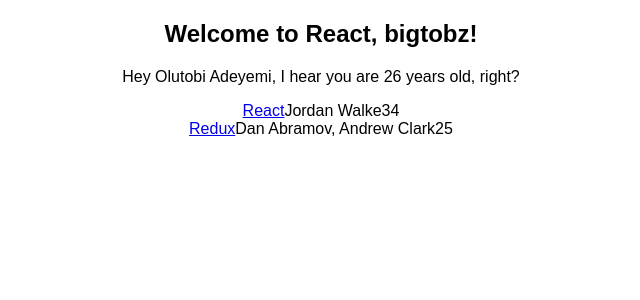
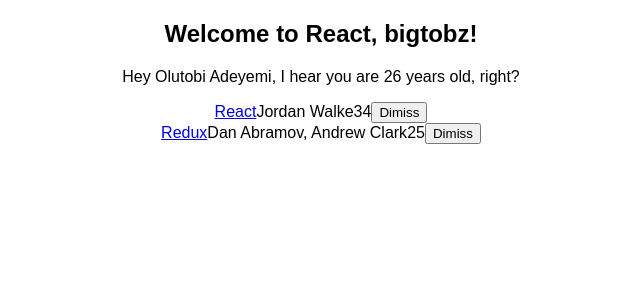
Before and after one commit to Jeezman/hacker-news-app, a React (Create React App) app: page / in a window 1280 px wide. Shown: the top 300 px of the page, without its empty margins (319-959 px from the left). Built offline with nearby package versions, Linux system fonts and the light colour scheme.

Commit message:
add button to remove items from list

```diff
--- a/src/App.js
+++ b/src/App.js
@@ -28,9 +28,17 @@
     super(props);
 
     this.state = {
-      list: list,
+      list,
     };
+    this.onDismiss = this.onDismiss.bind(this);
   };
+
+  //removes the clicked item
+  onDismiss(id) {
+    const isNotId = item => item.objectID !== id;
+    const updatedList = this.state.list.filter(isNotId);
+    this.setState({ list: updatedList }); //updates the list in the state
+  }
 
   render() {
     var helloWorld = 'Welcome to React, bigtobz!';
@@ -50,6 +58,14 @@
                 <span>{item.author}</span>
                 <span>{item.num_comments}</span>
                 <span>{item.points}</span>
+                <span>
+                  <button
+                    onClick={() => this.onDismiss(item.objectID)}
+                    type="button"
+                  >
+                    Dimiss
+                  </button>
+                </span>
               </div>
           )}
       </div>
```
